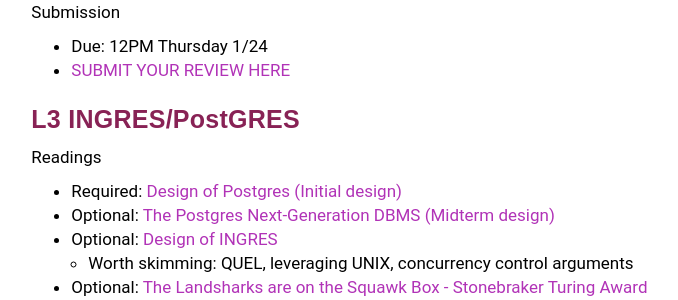
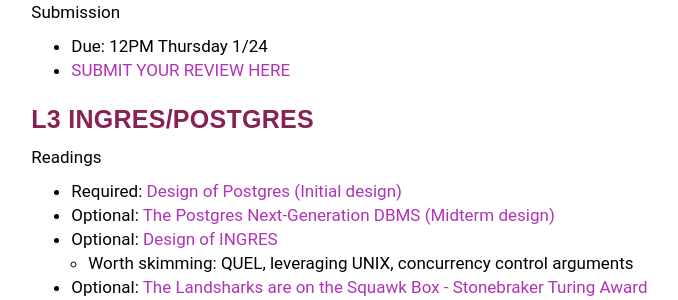
Before and after one commit to wzao1515/w6113.github.io, a Jekyll site: the page built from reviews.md, in a window 1280 px wide and 900 px high, scrolled down 1429 px. Shown: the part 155-455 px from the top of the window, without its empty margins (293-971 px from the left). Built offline with Jekyll 4.4.1, drawn with Linux system fonts in a browser that asks for light colours; our own code applies the rules of GitHub Pages for plain Markdown files.

Commit message:
lazy commit msg

```diff
--- a/reviews.md
+++ b/reviews.md
@@ -63,7 +63,7 @@ Submission
 * [SUBMIT YOUR REVIEW HERE](https://goo.gl/forms/tv0wcPqzvs3hcyNG3)
 
 
-### L3 INGRES/PostGRES    <a name='lec3' />
+### L3 INGRES/POSTGRES    <a name='lec3' />
 
 Readings
 
```
